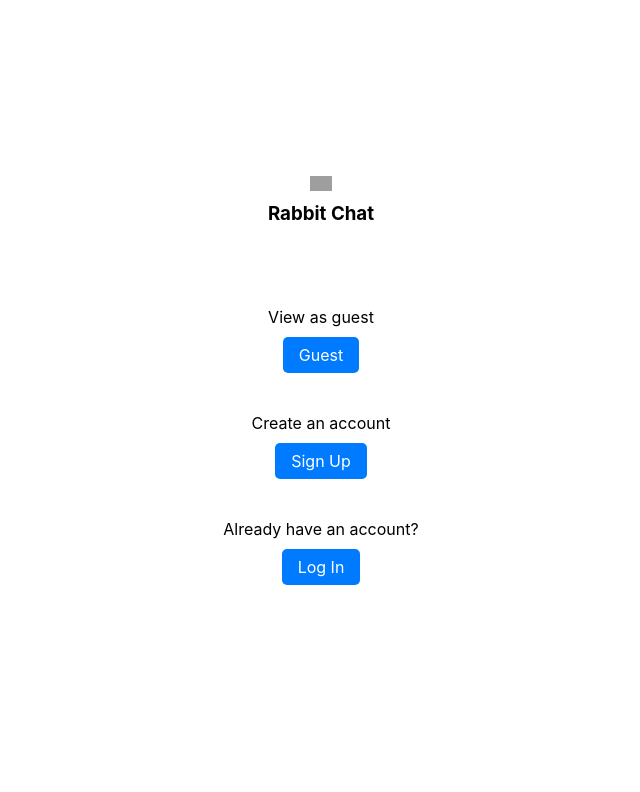
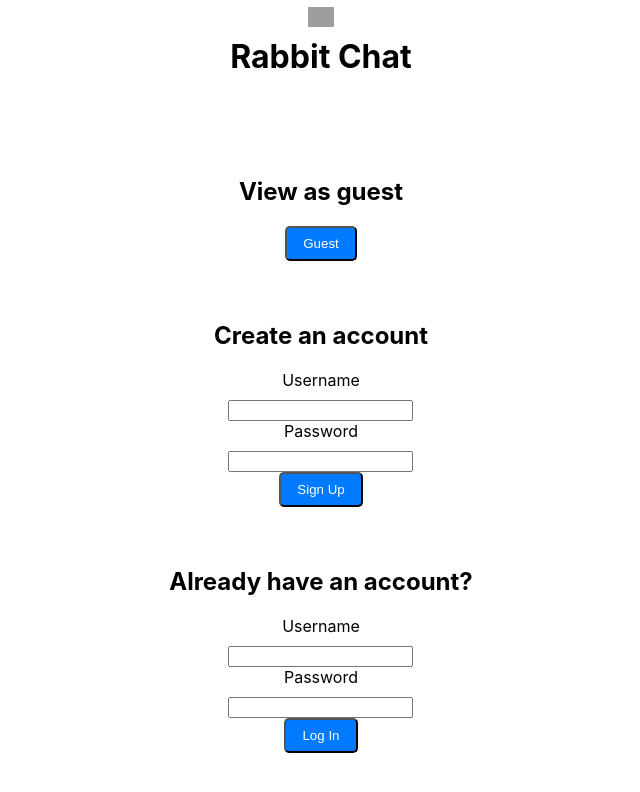
Before and after one commit to CharlesCarMichaelLutz/Chat_App, a React (Create React App) app in the folder frontend/chatappui/: page / in a window 1280 px wide. Shown: the top 792 px of the page, without its empty margins (319-959 px from the left). Built offline with nearby package versions, Linux system fonts and the light colour scheme; no server answers; grey boxes are pictures that could not be loaded.

Commit message:
Changed Pages in Frontend for new look

```diff
--- a/frontend/chatappui/src/App.js
+++ b/frontend/chatappui/src/App.js
@@ -1,19 +1,15 @@
 import React from "react";
 import { BrowserRouter as Router, Routes, Route } from "react-router-dom";
-import LandingPage from "./components/LandingPage";
-import CreateAccountPage from "./components/CreateAccountPage";
-import LoginPage from "./components/LoginPage";
-import ChatroomPage from "./components/ChatroomPage";
+import Home from "./components/Home";
+import Chatroom from "./components/Chatroom";
 import "./App.css";
 
 function App() {
   return (
     <Router>
       <Routes>
-        <Route exact path="/" element={<LandingPage />} />
-        <Route path="/createaccount" element={<CreateAccountPage />} />
-        <Route path="/login" element={<LoginPage />} />
-        <Route path="/chatroom" element={<ChatroomPage />} />
+        <Route exact path="/" element={<Home />} />
+        <Route path="/chatroom" element={<Chatroom />} />
       </Routes>
     </Router>
   );
--- /dev/null
+++ b/frontend/chatappui/src/components/Chatroom.js
@@ -0,0 +1,48 @@
+import React, { useEffect, useState } from "react";
+import axios from "axios";
+
+const baseUrl = process.env.REACT_APP_API_BASE_URL;
+
+function Chatroom() {
+  const [message, setMessage] = useState("");
+  const [chatroom, setChatroom] = useState([]);
+
+  async function getChatroom() {}
+
+  useEffect(() => {
+    getChatroom();
+  }, [chatroom]);
+
+  return (
+    <>
+      <div className="chatroomPage--container">
+        {/* <ChatroomWebSocket baseUrl={baseUrl} /> */}
+        <span className="active--users">
+          <h2>Active Now</h2>
+          <ul>
+            <li>User A</li>
+            <li>User B</li>
+            <li>User C</li>
+            <li>User D</li>
+          </ul>
+        </span>
+
+        <span className="chatroom">
+          <ul className="message--container">{renderMessage}</ul>
+        </span>
+
+        <form className="input--container" onSubmit={handleSendMessage}>
+          <input
+            type="text"
+            placeholder="...enter message here"
+            value={message}
+            onChange={(e) => setMessage(e.target.value)}
+          />
+          <button className="submit--message">Send</button>
+        </form>
+      </div>
+    </>
+  );
+}
+
+export default Chatroom;
--- a/frontend/chatappui/src/components/CreateAccountPage.js
+++ /dev/null
@@ -1,14 +0,0 @@
-import React from 'react'
-import {Link} from 'react-router-dom'
-
-
-function CreateAccountPage() {
-  return (
-    <>
-      <div>CreateAccountPage</div>
-      <Link to='/'>Landing Page</Link>
-    </>
-  )
-}
-
-export default CreateAccountPage
--- /dev/null
+++ b/frontend/chatappui/src/components/Home.js
@@ -0,0 +1,78 @@
+import React from "react";
+import rabbit from "../App";
+import { useState } from "react";
+
+function Home() {
+  const [username, setUsername] = useState("");
+  const [password, setPassword] = useState("");
+  const [user, setUser] = useState([]);
+
+  return (
+    <>
+      <div className="landingPage--container">
+        <header className="landingPage--header">
+          <img src={rabbit} className="landingPage--logo" />
+          <h1 className="landingPage--title">Rabbit Chat</h1>
+        </header>
+
+        <main className="landingPage--main">
+          <form className="landingPage--links">
+            <h2 htmlFor="guest--button">View as guest</h2>
+            <button className="guest--button">Guest</button>
+
+            <h2 className="createaccount--button">Create an account</h2>
+            <label className="label" htmlFor="username">
+              Username
+            </label>
+            <input
+              className="username--input"
+              type="text"
+              id="username"
+              value={username}
+              onChange={(e) => setUsername(e.target.value)}
+            />
+            <label className="label" htmlFor="password">
+              Password
+            </label>
+            <input
+              className="password--input"
+              type="password"
+              id="password"
+              value={password}
+              onChange={(e) => setPassword(e.target.value)}
+            />
+
+            <button className="createaccount-button">Sign Up</button>
+
+            <h2>Already have an account?</h2>
+
+            <label className="label" htmlFor="username">
+              Username
+            </label>
+            <input
+              className="username--input"
+              type="text"
+              id="username"
+              value={username}
+              onChange={(e) => setUsername(e.target.value)}
+            />
+            <label className="label" htmlFor="password">
+              Password
+            </label>
+            <input
+              className="password--input"
+              type="password"
+              id="password"
+              value={password}
+              onChange={(e) => setPassword(e.target.value)}
+            />
+
+            <button className="login--button">Log In</button>
+          </form>
+        </main>
+      </div>
+    </>
+  );
+}
+
+export default Home;
--- a/frontend/chatappui/src/components/LandingPage.js
+++ /dev/null
@@ -1,30 +0,0 @@
-import React from 'react'
-import {Link} from 'react-router-dom'
-import rabbit from '../App'
-
-function LandingPage () {
-  return (
-    <div className='landingPage--container'>
-      <header className='landingPage--header'>
-        <img src={rabbit}
-            className='landingPage--logo'/>
-        <h3 className='landingPage--title'>Rabbit Chat</h3>
-      </header>
-
-      <main className='landingPage--main'>
-        <div className='landingPage--links'>
-          <label htmlFor='guest--button'>View as guest</label>
-          <Link to='/chatroom' className='guest--button'>Guest</Link>
-
-          <label htmlFor='createaccount--button'>Create an account</label>
-          <Link to='/createaccount' className='createaccount-button'>Sign Up</Link>
-
-          <label htmlFor='login--button'>Already have an account?</label>
-          <Link to='/login' className='login--button'>Log In</Link>
-        </div>
-      </main>
-    </div>
-  )
-}
-
-export default LandingPage
--- a/frontend/chatappui/src/components/LoginPage.js
+++ /dev/null
@@ -1,14 +0,0 @@
-import React from 'react'
-import {Link} from 'react-router-dom'
-
-
-function LoginPage() {
-  return (
-    <>
-      <div>LoginPage</div>
-      <Link to='/'>Landing Page</Link>
-    </>
-  )
-}
-
-export default LoginPage
```
Also changed, not shown: frontend/chatappui/src/hooks/useCredentials.js (added, +7 -0 lines), 1 other file (tests, documents, lock files or other folders).
